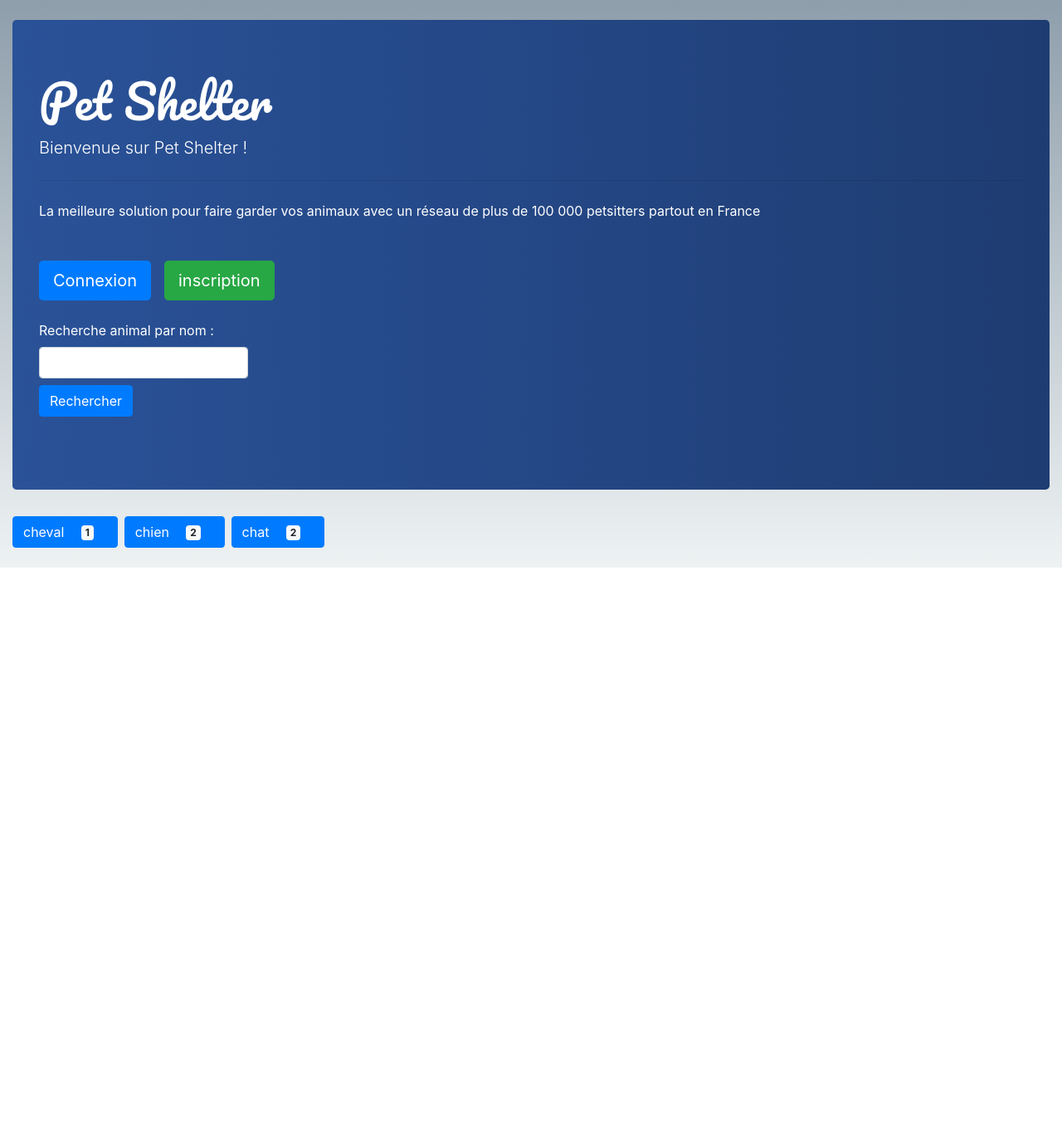
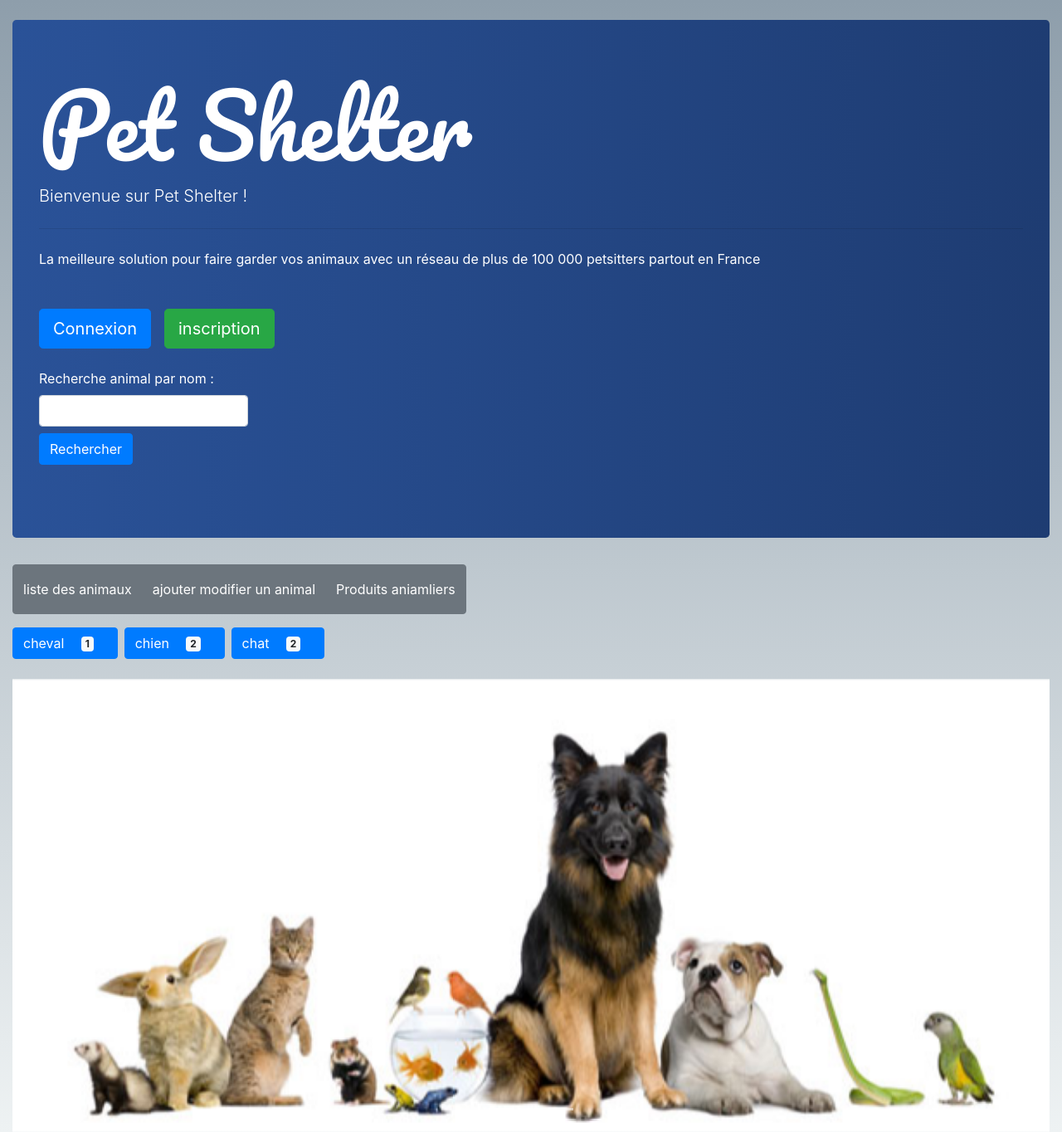
Before and after one commit to so-212/The_Pet_Shelter, a PHP site: page /LandingPage.php in a window 1280 px wide. Shown: the whole page at 83% size. Before the commit the page ends 684 px from the top, so only its background shows below. Run offline with PHP 8.4, Linux system fonts and the light colour scheme; data comes from the database, SQL or seed files in the repository.

Commit message:
connexion & deconnexion fonctionnel ajout script logout.php

```diff
--- a/LandingPage.php
+++ b/LandingPage.php
@@ -1,3 +1,20 @@
+<?php
+session_start(); // demarre ou restaurer une session
+
+//test si une session est active ou non
+
+if (isset($_SESSION['connected']) && $_SESSION['connected']) {
+
+  $connected = true;
+
+}else{
+
+  $connected = false;
+
+}
+
+?>
+
 <!doctype html>
 <html lang="en">
   <head>
@@ -23,19 +40,54 @@
   <!-- jumbotron bootstrap -->
   <!-- affichage d un alert si formulaire d inscription passé -->
   <?php
+
     if (isset($_GET['subscribed'])){
 
-      $html = '<div class="mt-2 alert alert-success alert-dismissible fade show" role="alert">
+  ?>
+
+      <div class="mt-2 alert alert-success alert-dismissible fade show" role="alert">
                   <strong>Félicitation!</strong> Vous êtes désormais inscrit à The Pet shelter.
                   <button type="button" class="close" data-dismiss="alert" aria-label="Close">
                     <span aria-hidden="true">&times;</span>
                   </button>
                 </div>';
-      echo $html;
-      //faire disparaitre le alert au refresh de la page
 
-    }
-   ?>
+    // succes connexion
+
+    <?php } ?>
+
+
+    <?php if(isset($_GET['auth']) && $_GET['auth'] == 'true'){ ?>
+
+      <div class="mt-2 alert alert-success alert-dismissible fade show" role="alert">
+            <strong>Vous êtes connecté</strong>
+            <button type="button" class="close" data-dismiss="alert" aria-label="Close">
+                <span aria-hidden="true">&times;</span>
+            </button>
+      </div>
+
+    <?php } ?>
+
+
+
+    <?php
+
+    // echec de la connexion
+
+    if (isset($_GET['auth']) && $_GET['auth'] == 'false'){ ?>
+
+
+               <div class="mt-2 alert alert-danger alert-dismissible fade show" role="alert">
+                  <strong>echec de la connexion</strong>
+                  <button type="button" class="close" data-dismiss="alert" aria-label="Close">
+                    <span aria-hidden="true">&times;</span>
+                  </button>
+                </div>
+
+
+
+
+    <?php } ?>
 
     <div class="jumbotron mt-4 mx-10">
       <h1 class="display-4">Pet Shelter</h1>
@@ -45,7 +97,21 @@
       <p id="intro">La meilleure solution pour faire garder vos animaux
         avec un réseau de plus de 100 000 petsitters partout en France </p>
       <div class="display-inline">
-        <a class="btn btn-primary btn-lg mx-3 " href="#" style="height: min-content;" role="button" data-toggle="modal" data-target="#myModal-login">Connexion</a>
+
+
+
+
+
+          <a href="logout.php" type="button" class="btn btn-danger" style="display: <?php echo ($connected?'' : 'none'); ?>">Déconnexion</a>
+
+
+
+
+
+
+
+
+        <a class="btn btn-primary btn-lg mx-3 " href="#" style="height: min-content; display: <?php echo ($connected? 'none' : ''); ?>" role="button" data-toggle="modal" data-target="#myModal-login">Connexion</a>
 
         <!-- formulaire de connexion -->
 
@@ -89,7 +155,7 @@
 
 
 
-        <a href="#" id ="incription" style="height: min-content;"   class="btn btn-success btn-primary btn-lg" data-toggle="modal" data-target="#myModal">inscription</a>
+        <a href="#" id ="incription" style="height: min-content; display: <?php echo ($connected? 'none' : '') ?>"   class="btn btn-success btn-primary btn-lg" data-toggle="modal" data-target="#myModal">inscription</a>
 
         <!-- formulaire d inscription en modal bootstrap  -->
 
@@ -236,12 +302,24 @@
 
     </div>
 
+<!-- list group-->
+
+    <div class="btn-group mb-3 list" role="group" aria-label="Basic example">
+      <button type="button" class="btn btn-secondary list"><a href="liste_animaux.php" class="list-link"> liste des animaux</a></button>
+      <button type="button" class="btn btn-secondary list"><a href="#" class="list-link"> ajouter modifier un animal </a></button>
+      <button type="button" class="btn btn-secondary list"><a href="#" class="list-link"> Produits aniamliers </a></button>
+    </div>
+
+
     <div class="container-fluid container-badges mb-4">
 
       <?php  include 'badges_especes.php' ?>
 
 
     </div>
+
+
+
 
 <!--affichage d'une card si le nom rentré correspond à une entrée en base-->
 
@@ -250,6 +328,36 @@
       <?php include 'recherche_par_nom_action.php' ?>
 
     </div>
+
+    <!-- caroussel -->
+
+    <div id="carouselExampleIndicators" class="carousel slide" data-ride="carousel">
+      <ol class="carousel-indicators">
+        <li data-target="#carouselExampleIndicators" data-slide-to="0" class="active"></li>
+        <li data-target="#carouselExampleIndicators" data-slide-to="1"></li>
+        <li data-target="#carouselExampleIndicators" data-slide-to="2"></li>
+      </ol>
+      <div class="carousel-inner">
+        <div class="carousel-item active">
+          <img src="img/ouvrir-une-animalerie.jpg" class="d-block w-100" alt="...">
+        </div>
+        <div class="carousel-item">
+          <img src="img/ouvrir-une-animalerie.jpg" class="d-block w-100" alt="...">
+        </div>
+        <div class="carousel-item">
+          <img src="img/ouvrir-une-animalerie.jpg" class="d-block w-100" alt="...">
+        </div>
+      </div>
+      <a class="carousel-control-prev" href="#carouselExampleIndicators" role="button" data-slide="prev">
+        <span class="carousel-control-prev-icon" aria-hidden="true"></span>
+        <span class="sr-only">Previous</span>
+      </a>
+      <a class="carousel-control-next" href="#carouselExampleIndicators" role="button" data-slide="next">
+        <span class="carousel-control-next-icon" aria-hidden="true"></span>
+        <span class="sr-only">Next</span>
+      </a>
+    </div>
+
 
 
 
--- a/css/landingPage.css
+++ b/css/landingPage.css
@@ -47,6 +47,7 @@ h5{
 
 .display-4{
 	font-family: 'Pacifico', cursive;
+	font-size: 6.5rem;
 }
 
 #inscription{
@@ -96,3 +97,19 @@ background: linear-gradient(to right, #2a5298, #1e3c72); /* W3C, IE 10+/ Edge, F
 .form-control{
 	width: 92%;
 }
+
+/*list-group*/
+
+.list{
+	height: 60px;
+}
+.list-link{
+	color: white;
+	border-radius: 0px;
+
+}
+.list-link:hover{
+	color: white;
+	text-decoration: none;
+
+}
```
Also changed, not shown: logout.php (added, +16 -0 lines), img/chiots.jpg (added), img/ouvrir-une-animalerie.jpg (added).
